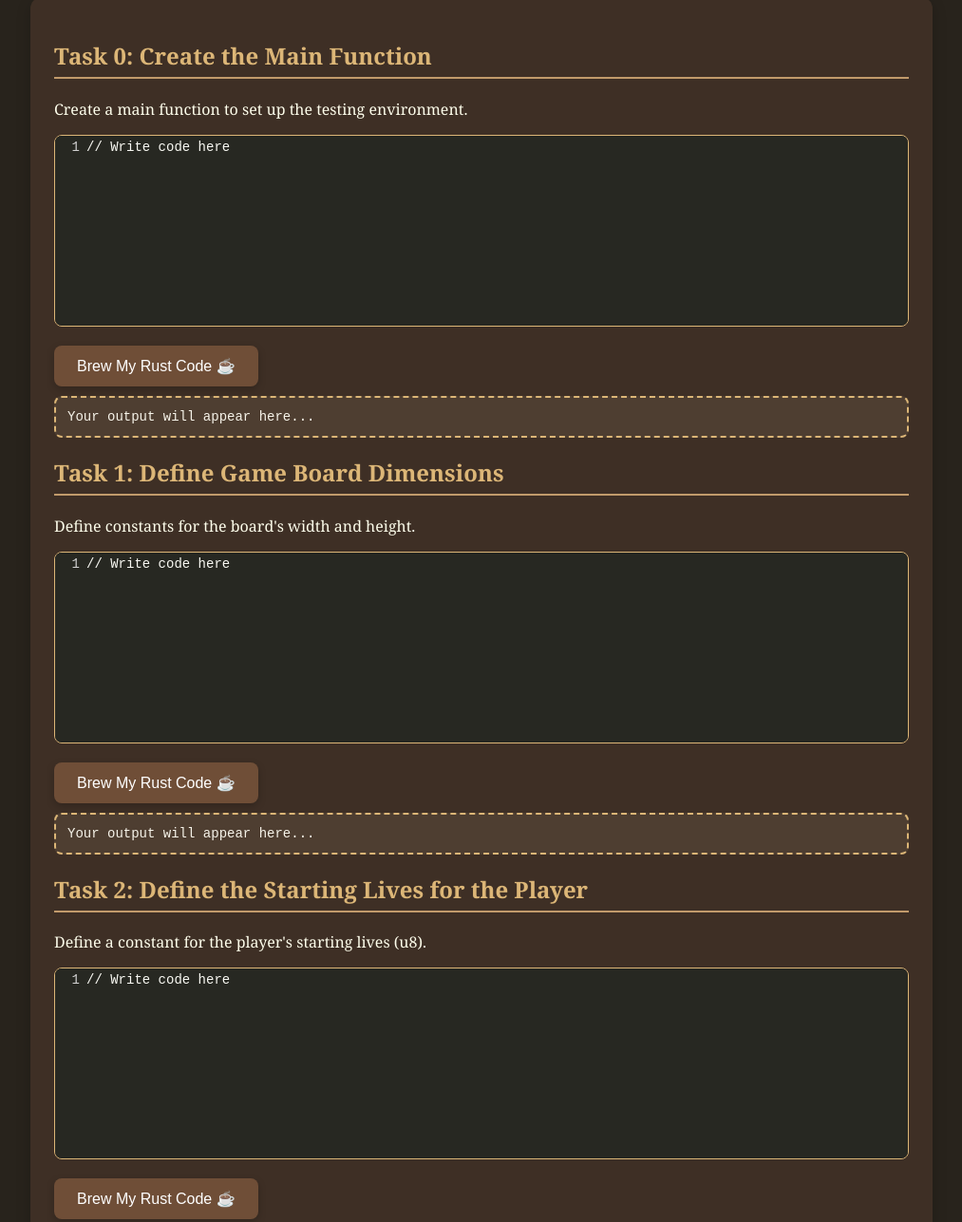
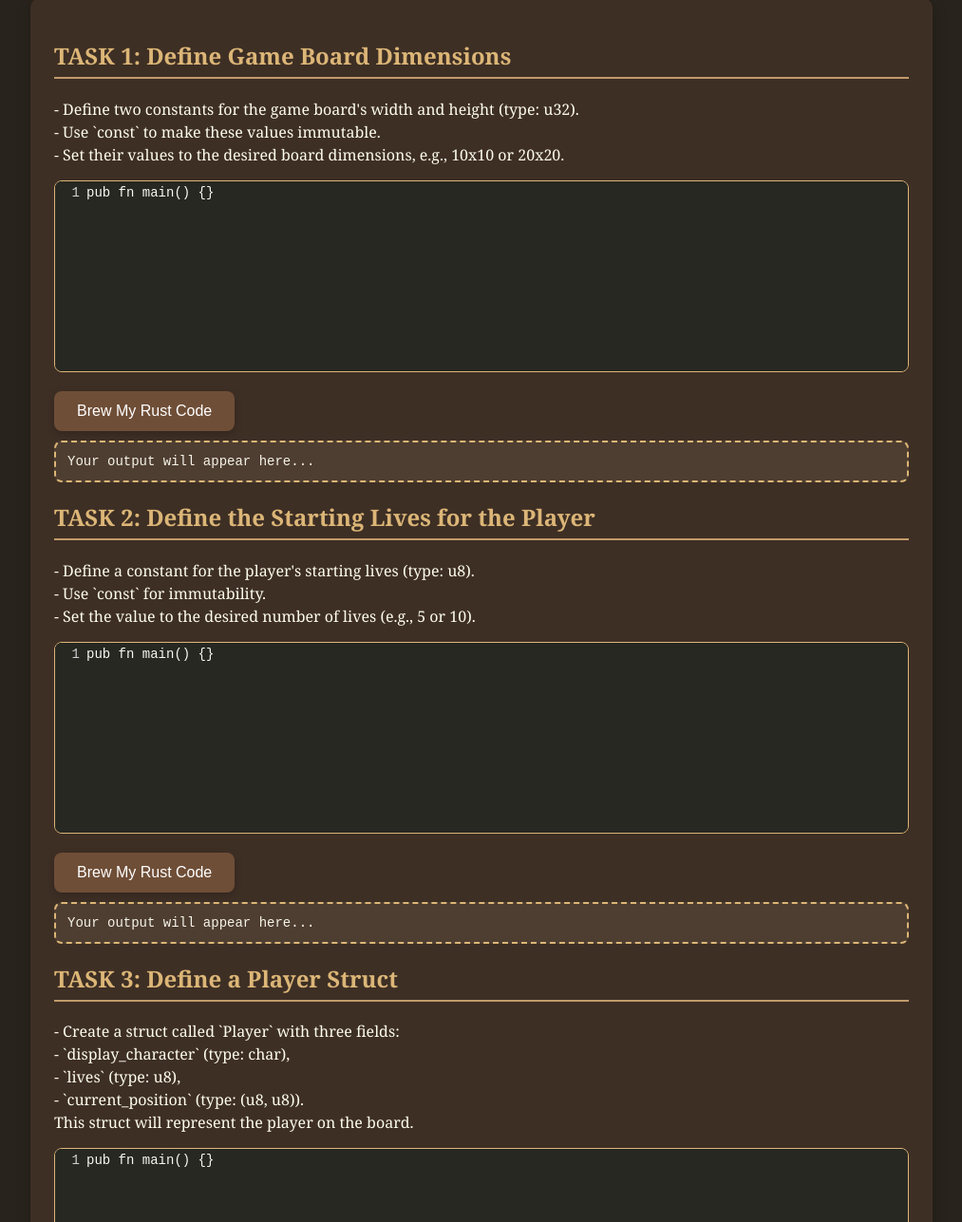
Before and after one commit to GandalfTheGrey-DEV/GalagaRustCourseOnline, a plain HTML site: page index.html in a window 1280 px wide. Shown: the part 119-1406 px from the top of the page at 95% size, without its empty margins (133-1146 px from the left). Drawn offline with nearby package versions, Linux system fonts and the light colour scheme.

Commit message:
Update index.html

```diff
--- a/index.html
+++ b/index.html
@@ -4,9 +4,8 @@
 <head>
     <meta charset="UTF-8">
     <meta name="viewport" content="width=device-width, initial-scale=1.0">
-    <title>Coffee Coding ☕</title>
+    <title>GALAGA𒃴</title>
 
-    <!-- CodeMirror Styles and Scripts -->
     <link rel="stylesheet" href="https://cdnjs.cloudflare.com/ajax/libs/codemirror/5.65.14/codemirror.min.css">
     <link rel="stylesheet" href="https://cdnjs.cloudflare.com/ajax/libs/codemirror/5.65.14/theme/monokai.min.css">
     <script src="https://cdnjs.cloudflare.com/ajax/libs/codemirror/5.65.14/codemirror.min.js"></script>
@@ -127,7 +126,7 @@
 
 <body>
 <header>
-    Coffee Coding ☕ | Building Galaga in Rust
+    Building Galaga in Rust
     <div class="search-bar">
         <input type="text" id="taskSearch" placeholder="Search for a task...">
     </div>
@@ -142,43 +141,69 @@
 <script>
     const tasks = [
         {
-            "description": "Task 0: Create the Main Function",
-            "instructions": "Create a main function to set up the testing environment.",
-            "code": "// Write code here"
+            "description": "TASK 1: Define Game Board Dimensions",
+            "instructions": [
+                "- Define two constants for the game board's width and height (type: u32).",
+                "- Use `const` to make these values immutable.",
+                "- Set their values to the desired board dimensions, e.g., 10x10 or 20x20.",
+            ],
+            "test_code": "pub fn main() {}",
         },
         {
-            "description": "Task 1: Define Game Board Dimensions",
-            "instructions": "Define constants for the board's width and height.",
-            "code": "// Write code here"
+            "description": "TASK 2: Define the Starting Lives for the Player",
+            "instructions": [
+                "- Define a constant for the player's starting lives (type: u8).",
+                "- Use `const` for immutability.",
+                "- Set the value to the desired number of lives (e.g., 5 or 10).",
+            ],
+            "test_code": "pub fn main() {}"
         },
         {
-            "description": "Task 2: Define the Starting Lives for the Player",
-            "instructions": "Define a constant for the player's starting lives (u8).",
-            "code": "// Write code here"
+            "description": "TASK 3: Define a Player Struct",
+            "instructions": [
+                "- Create a struct called `Player` with three fields:",
+                "- `display_character` (type: char),",
+                "- `lives` (type: u8),",
+                "- `current_position` (type: (u8, u8)).",
+                "This struct will represent the player on the board.",
+            ],
+            "test_code": "pub fn main() {}",
         }
     ];
 
     const taskContainer = document.getElementById("task-container");
 
+    function renderTasks() {
         tasks.forEach((task, index) => {
+            // Validate task structure
+            const { description, instructions, test_code } = task;
+
+            if (!description || !instructions) {
+                console.warn(`Task at index ${index} is malformed and will be skipped.`);
+                return;
+            }
+
+            // Create task elements
             const taskElement = document.createElement("div");
             taskElement.classList.add("task-item");
             taskElement.innerHTML = `
-            <h2>${task.description}</h2>
-            <p class="instructions">${task.instructions}</p>
+                <h2>${description}</h2>
+                <p class="instructions">${instructions.join('<br>')}</p>
                 <div id="editor-${index}" class="editor-container"></div>
-            <button id="runButton-${index}">Brew My Rust Code ☕</button>
+                <button id="runButton-${index}">Brew My Rust Code</button>
                 <pre id="output-${index}" class="outlined-container">Your output will appear here...</pre>
             `;
             taskContainer.appendChild(taskElement);
 
+            // Initialize CodeMirror editor
             const editor = CodeMirror(document.getElementById(`editor-${index}`), {
                 mode: "rust",
                 theme: "monokai",
                 lineNumbers: true,
-            value: task.code,
+                value: test_code || "", // Null-safe handling for test_code
             });
 
+            // Add event listener for the "Brew My Rust Code" button
             document.getElementById(`runButton-${index}`).addEventListener("click", async () => {
                 const code = editor.getValue();
                 const outputElement = document.getElementById(`output-${index}`);
@@ -212,7 +237,12 @@
                 }
             });
         });
+    }
 
+    // Run the task rendering function
+    renderTasks();
+
+    // Task search functionality
     document.getElementById("taskSearch").addEventListener("keydown", (event) => {
         if (event.key === "Enter") {
             const query = event.target.value.toLowerCase();
```
Lines whose indentation alone changed are shown as unchanged.
